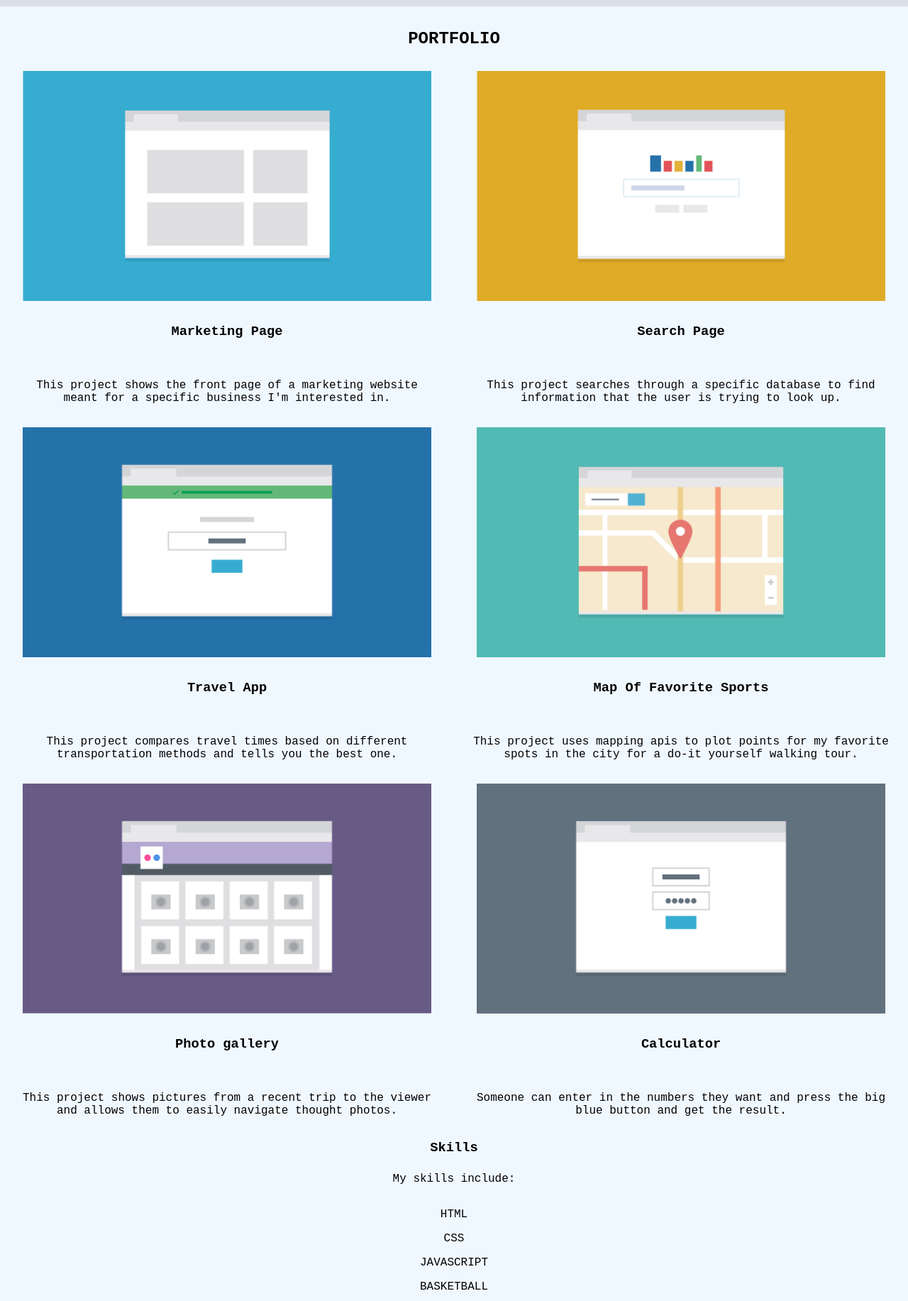
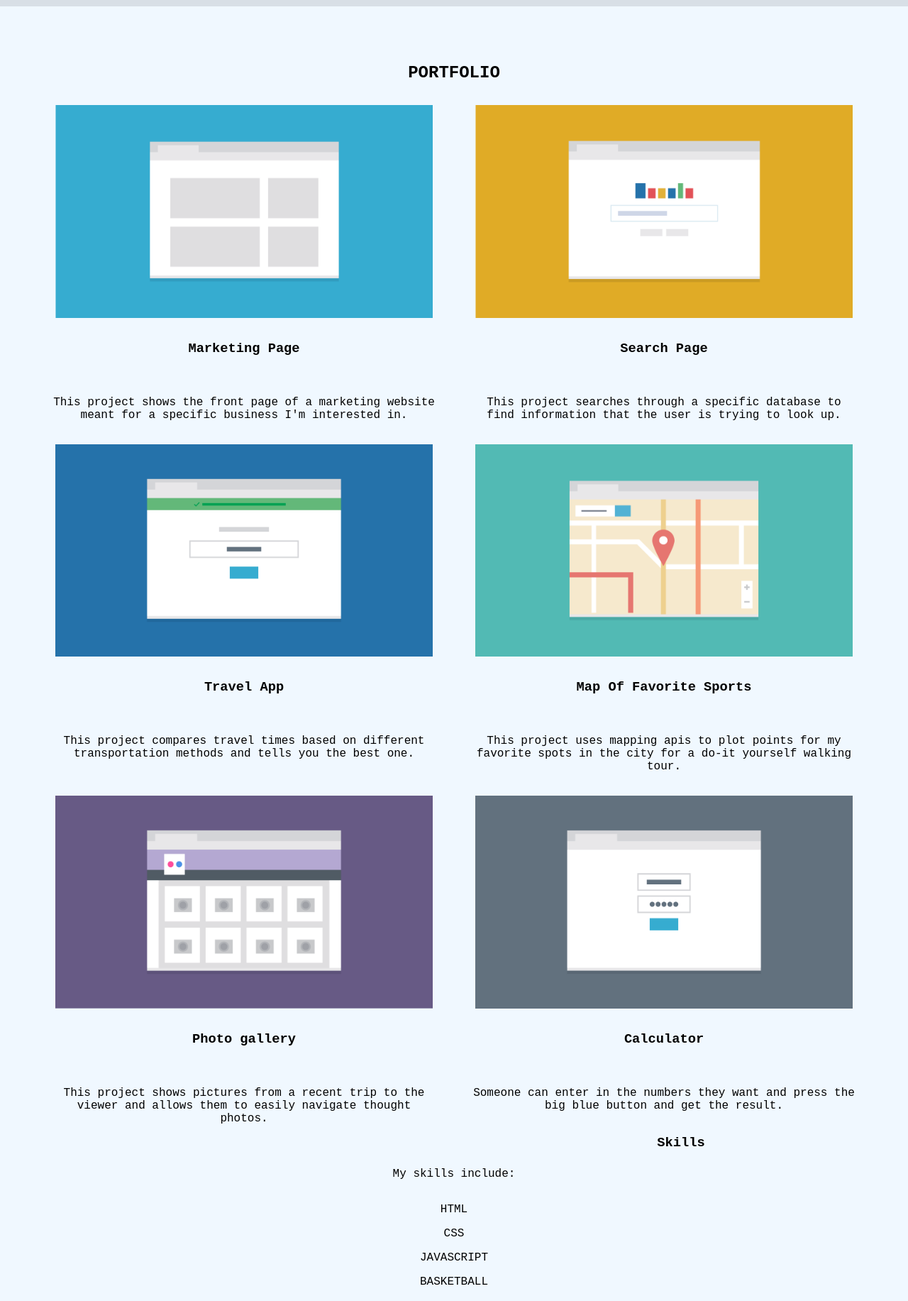
Before and after one commit to Feroj2001/Treehouse-project2, a plain HTML site: page responsive_layout_v3/index.html in a window 1280 px wide. Shown: the part 380-2213 px from the top of the page at 71% size. Drawn offline with nearby package versions, Linux system fonts and the light colour scheme; a web font is replaced by a local one.

Commit message:
finishing up with mobile

```diff
--- a/responsive_layout_v3/CSS/style.css
+++ b/responsive_layout_v3/CSS/style.css
@@ -223,8 +223,9 @@ p {
         display: none;
     }
 
-    main {
+    .portfolios {
         width: 100%;
+        padding: 3rem;
     }
 
     .portfolios article {
@@ -232,6 +233,13 @@ p {
         float: left;
     }
 
+    .talent {
+        margin-top: 3rem;
+    }
+
+    hr {
+        width: 100%;
+    }
 
     /* ---main--- */
 
@@ -268,6 +276,12 @@ p {
         width: 16.67;
         float: left;
     }
+
+    .portfolio-1,
+    .portfolio-2,
+    .portfolio-3 {
+        width: 16.67;
+    }
 }
 
 /* ---Media queries--- */
--- a/responsive_layout_v3/index.html
+++ b/responsive_layout_v3/index.html
@@ -22,8 +22,8 @@
             <ul class="navlinks">
                 <li><a href="#">home</a></li>
                 <li><a href="#portfolio">portfolio</a></li>
-                <li><a href="#contact">contact</a></li>
-                <li><a href="#skills">skills</a></li>
+                <li><a href="#skill">contact</a></li>
+                <li><a href="#skill">Skills</a></li>
             </ul>
         </nav>
     </section>
@@ -44,7 +44,7 @@
     <main class="clearfix" id="portfolio">
         <section class="portfolios">
                 <h2>portfolio</h2>
-            <article class="portfolio-1 clearfix">
+            <article class="portfolio-1">
                 <img src="images/portfolio-1.png" alt="Marketing page">
                 <h3>Marketing Page</h3>
                 <p>This project shows the front page of a
@@ -53,7 +53,7 @@
                 </p>
             </article>
 
-            <article class="portfolio-2 clearfix">
+            <article class="portfolio-2">
                 <img src="images/portfolio-2.png" alt="search page">
                 <h3>Search Page</h3>
                 <p>
@@ -62,7 +62,7 @@
                 </p>
             </article>
 
-            <article class="portfolio-3 clearfix">
+            <article class="portfolio-3">
                 <img src="images/portfolio-3.png" alt="travel app image">
                 <h3>Travel App</h3>
                 <p>
@@ -71,7 +71,7 @@
                 </p>
             </article>
 
-            <article class="portfolio-4 clearfix">
+            <article class="portfolio-4">
                 <img src="images/portfolio-4.png" alt="Map of favorite sports">
                 <h3>Map Of Favorite Sports</h3>
                 <p>
@@ -80,7 +80,7 @@
                 </p>
             </article>
 
-            <article class="portfolio-5 clearfix">
+            <article class="portfolio-5">
                 <img src="images/portfolio-5.png" alt="Photo gallery">
                 <h3>Photo gallery</h3>
                 <p>
@@ -90,7 +90,7 @@
                 </p>
             </article>
 
-            <article class="portfolio-6 clearfix">
+            <article class="portfolio-6 ">
                 <img src="images/portfolio-6.png" alt="calculator">
                 <h3>Calculator</h3>
                 <p>
@@ -100,10 +100,10 @@
             </article>
         </section>
 
-        <hr id="hide">
+        <!-- <hr id="hide"> -->
 
-        <section class="talent clearfix" id="skills">
-            <article class="clearfix">
+        <section class="talent">
+            <aside id="skill">
                 <h3>Skills</h3>
                 <p>My skills include:</p>
                 <ul>
@@ -112,7 +112,7 @@
                     <li>JAVASCRIPT</li>
                     <li>BASKETBALL</li>
                 </ul>
-            </article>
+            </aside>
         </section>
 
         <hr class="clearfix">
```
